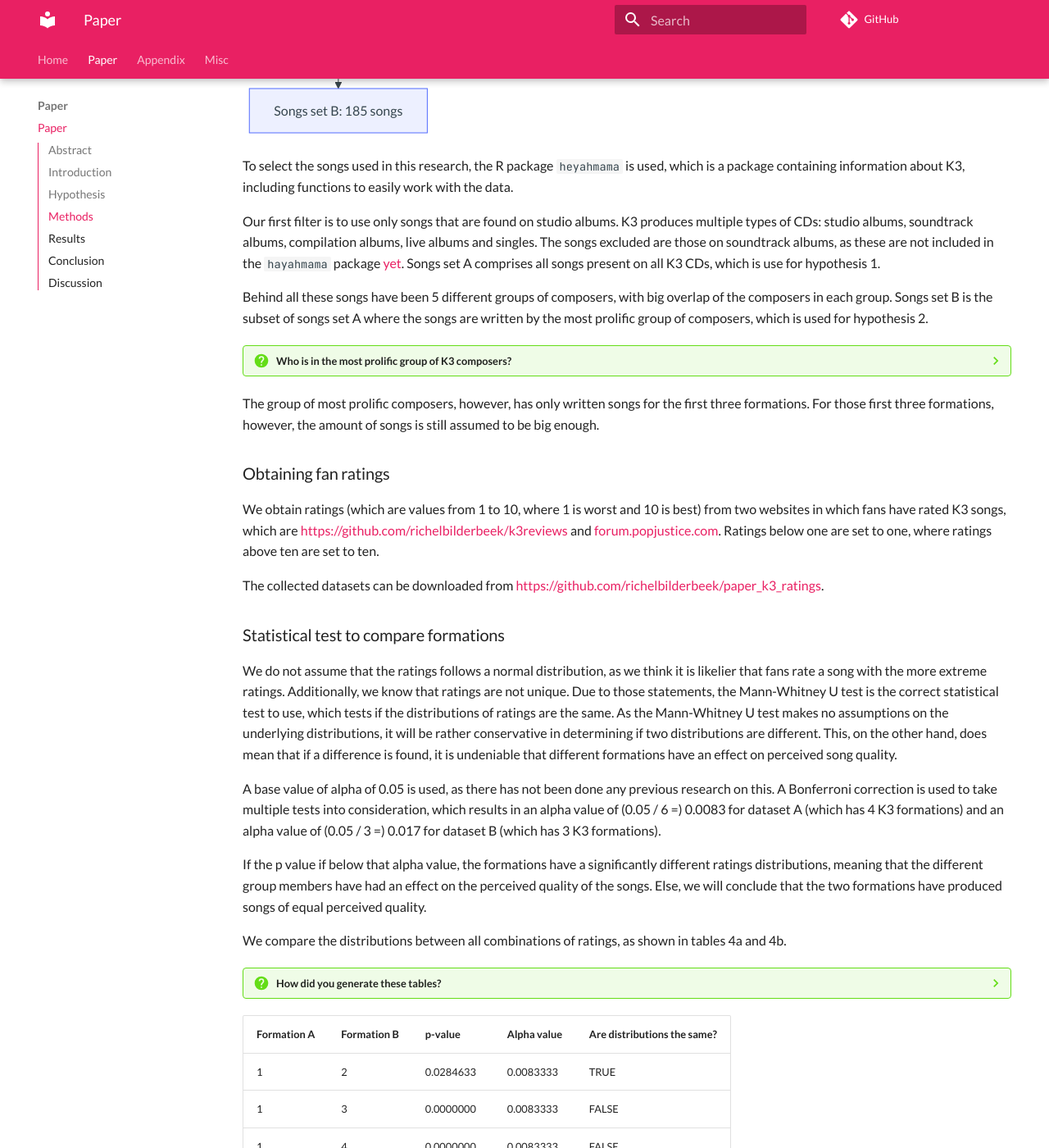
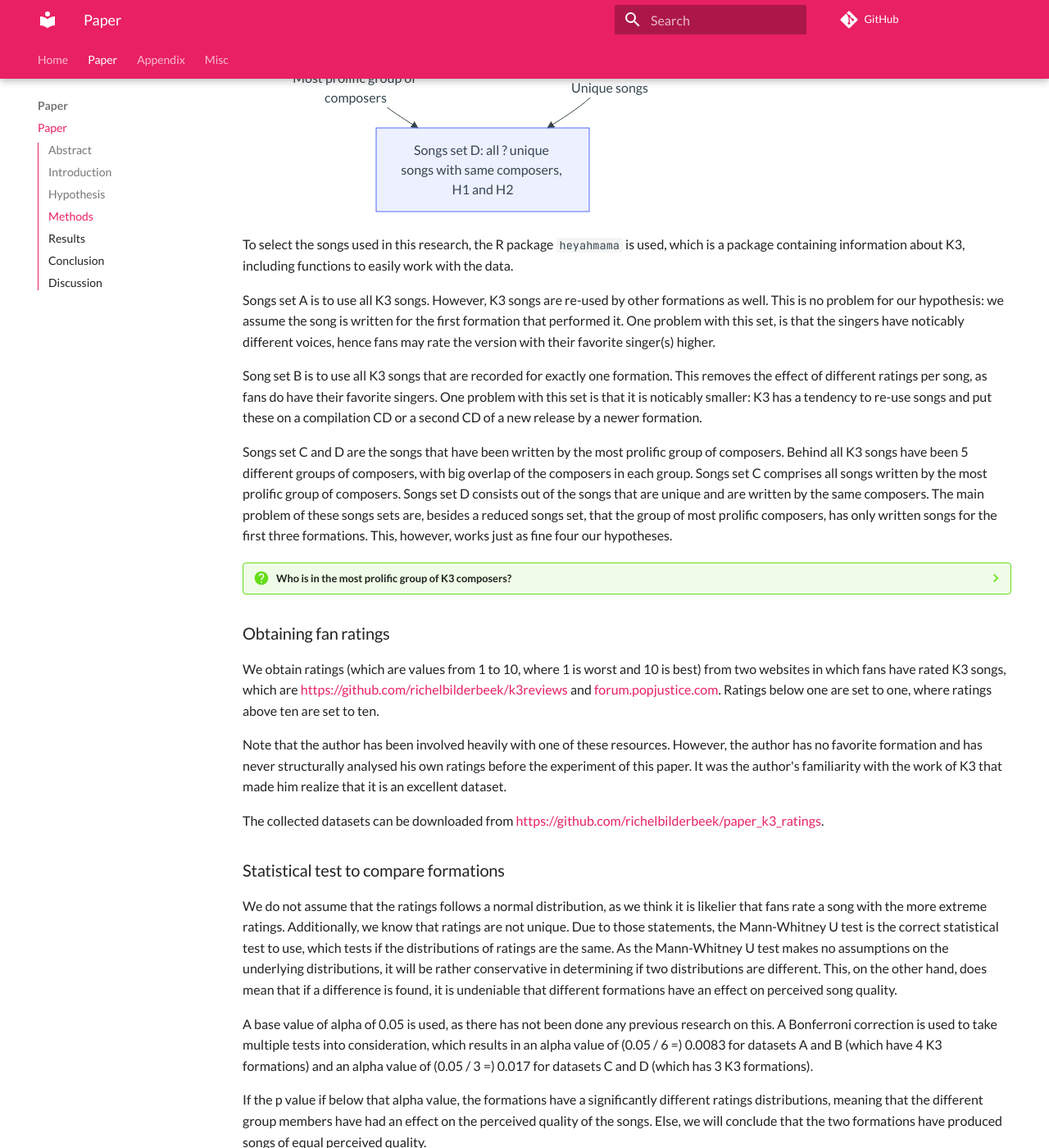
Before and after one commit to richelbilderbeek/paper_k3_ratings, an MkDocs documentation site: the page built from docs/paper.md, in a window 1280 px wide and 1400 px high, scrolled down 1937 px. Shown: the whole window at 82% size. Built offline with MkDocs 1.6.1 and Material for MkDocs 9.7.7, drawn with Linux system fonts in a browser that asks for light colours; comment, search, counter and statistics services are not loaded; some of the changed text lies outside the part shown.

Commit message:
Use four datasets

````diff
--- a/docs/paper.md
+++ b/docs/paper.md
@@ -52,6 +52,7 @@
 which is highly commercial, is currently in its fourth formation,
 has produced more than twenty CDs, written by mostly the
 same group of writers, produced by the same producers.
+
 
 ???- question "What are the different K3 formations?"
 
@@ -117,12 +118,15 @@
 
 ```mermaid
 flowchart TD
-  all[All songs]
-  studio_albums[Songs set A: 270 songs]
-  same_composers[Songs set B: 185 songs]
+  all[Songs set A: all ? songs, H1]
+  unique_songs[Songs set B: all ? unique songs, H1]
+  same_composers[Songs set C: all ? songs with same composers, H1 and H2]
+  unique_songs_with_same_composers[Songs set D: all ? unique songs with same composers, H1 and H2]
 
-  all --> |Songs on studio albums|studio_albums
-  studio_albums --> |Most prolific group of composers|same_composers
+  all --> |Unique songs|unique_songs
+  unique_songs --> |Most prolific group of composers|unique_songs_with_same_composers
+  all --> |Most prolific group of composers| same_composers
+  same_composers --> |Unique songs| unique_songs_with_same_composers
 ```
 
 To select the songs used in this research,
@@ -130,30 +134,39 @@
 which is a package containing information about K3,
 including functions to easily work with the data.
 
-Our first filter is to use only songs that are found on studio albums.
-K3 produces multiple types of CDs: studio albums,
-soundtrack albums, compilation albums, live albums and singles.
-The songs excluded are those on soundtrack albums,
-as these are not included in the `hayahmama` package
-[yet](https://github.com/richelbilderbeek/heyahmama/issues/10).
-Songs set A comprises all songs present on all K3 CDs,
-which is use for hypothesis 1.
+Songs set A is to use all K3 songs. However,
+K3 songs are re-used by other formations as well.
+This is no problem for our hypothesis: we assume
+the song is written for the first formation that
+performed it. One problem with this set, is that
+the singers have noticably different voices, hence
+fans may rate the version with their favorite singer(s)
+higher.
 
-Behind all these songs have been 5 different groups of
+Song set B is to use all K3 songs that are
+recorded for exactly one formation.
+This removes the effect of different ratings per song,
+as fans do have their favorite singers.
+One problem with this set is that it is noticably smaller:
+K3 has a tendency to re-use songs and put these on a
+compilation CD or a second CD of a new release by a newer formation.
+
+Songs set C and D are the songs that have been written
+by the most prolific group of composers.
+Behind all K3 songs have been 5 different groups of
 composers, with big overlap of the composers in each group.
-Songs set B is the subset of songs set A where the songs are written
-by the most prolific group of composers,
-which is used for hypothesis 2.
+Songs set C comprises all songs written
+by the most prolific group of composers. Songs set D consists
+out of the songs that are unique and are written by the same composers.
+The main problem of these songs sets are, besides a reduced songs set,
+that the group of most prolific composers,
+has only written songs for the first three formations.
+This, however, works just as fine four our hypotheses.
 
 ???- question "Who is in the most prolific group of K3 composers?"
 
     These are Alain Vande Putte, Miguel Wiels and Peter Gillis,
     as can be seen in the `heyahmama` 'Composers' vignette.
-
-The group of most prolific composers, however,
-has only written songs for the first three formations.
-For those first three formations, however, the amount of songs
-is still assumed to be big enough.
 
 ### Obtaining fan ratings
 
@@ -164,6 +177,12 @@
 which are [https://github.com/richelbilderbeek/k3reviews](https://github.com/richelbilderbeek/k3reviews)
 and [forum.popjustice.com](https://forum.popjustice.com/threads/its-the-k3-singles-rate.62219/).
 Ratings below one are set to one, where ratings above ten are set to ten.
+
+Note that the author has been involved heavily with one of these resources.
+However, the author has no favorite formation
+and has never structurally analysed his own ratings before
+the experiment of this paper. It was the author's familiarity with
+the work of K3 that made him realize that it is an excellent dataset.
 
 The collected datasets can be downloaded from
 [https://github.com/richelbilderbeek/paper_k3_ratings](https://github.com/richelbilderbeek/paper_k3_ratings).
@@ -188,9 +207,9 @@
 A base value of alpha of 0.05 is used,
 as there has not been done any previous research on this.
 A Bonferroni correction is used to take multiple tests into consideration,
-which results in an alpha value of (0.05 / 6 =) 0.0083 for dataset A (which
-has 4 K3 formations)
-and an alpha value of (0.05 / 3 =) 0.017 for dataset B (which
+which results in an alpha value of (0.05 / 6 =) 0.0083 for datasets A and B
+(which have 4 K3 formations)
+and an alpha value of (0.05 / 3 =) 0.017 for datasets C and D (which
 has 3 K3 formations).
 
 If the p value if below that alpha value,
@@ -201,7 +220,7 @@
 have produced songs of equal perceived quality.
 
 We compare the distributions between all combinations of ratings,
-as shown in tables 4a and 4b.
+as shown in tables 4a-4d.
 
 ???- question "How did you generate these tables?"
 
@@ -220,6 +239,19 @@
 3 | 4 | 0.3212295 | 0.0083333 | TRUE
 
 > Table 4a: overview of statistical tests between all formations
+> for all songs
+
+Formation A|Formation B|p-value|Alpha value|Are distributions the same?
+---|---|---------|---------|---------
+1 | 2 | 0.0284633 | 0.0083333 | TRUE
+1 | 3 | 0.0000000 | 0.0083333 | FALSE
+1 | 4 | 0.0000000 | 0.0083333 | FALSE
+2 | 3 | 0.0068141 | 0.0083333 | FALSE
+2 | 4 | 0.0012854 | 0.0083333 | FALSE
+3 | 4 | 0.3212295 | 0.0083333 | TRUE
+
+> Table 4b: overview of statistical tests between all formations
+> for all songs performed uniquely by one formation
 
 Formation A|Formation B|p-value|Alpha value|Are distributions the same?
 ---|---|---------|---------|---------
@@ -227,8 +259,18 @@
 1 | 3 | 0.0000000 | 0.0166667 | FALSE
 2 | 3 | 0.0068141 | 0.0166667 | FALSE
 
-> Table 4b: overview of statistical tests between all formations with
+> Table 4c: overview of statistical tests between all formations with
 > the most prolific group of text writers
+
+Formation A|Formation B|p-value|Alpha value|Are distributions the same?
+---|---|---------|---------|---------
+1 | 2 | 0.0284633 | 0.0166667 | TRUE
+1 | 3 | 0.0000000 | 0.0166667 | FALSE
+2 | 3 | 0.0068141 | 0.0166667 | FALSE
+
+> Table 4d: overview of statistical tests between all formations with
+> the most prolific group of text writers
+> for all songs performed uniquely by one formation
 
 We also show the distributions of the ratings:
 
@@ -242,11 +284,24 @@
 ![Distributions of ratings](analysis/analysis_files/figure-markdown_strict/plot_ratings_with_indicators_4-1.png)
 
 > Fig 1a: distributions of ratings
+> for all songs
+
+![Distributions of ratings](analysis/analysis_files/figure-markdown_strict/plot_ratings_with_indicators_4-1.png)
+
+> Fig 1b: distributions of ratings
+> for all songs performed uniquely by one formation
 
 ![Distributions of ratings](analysis/analysis_files/figure-markdown_strict/plot_ratings_with_indicators_3-1.png)
 
-> Fig 1b: distributions of ratings,
+> Fig 1c: distributions of ratings,
+> for all songs
 > for all formations with the most prolific group of text writers
+
+![Distributions of ratings](analysis/analysis_files/figure-markdown_strict/plot_ratings_with_indicators_3-1.png)
+
+> Fig 1d: distributions of ratings,
+> for all formations with the most prolific group of text writers
+> for all songs performed uniquely by one formation
 
 ### Songs remain the same
 
````
